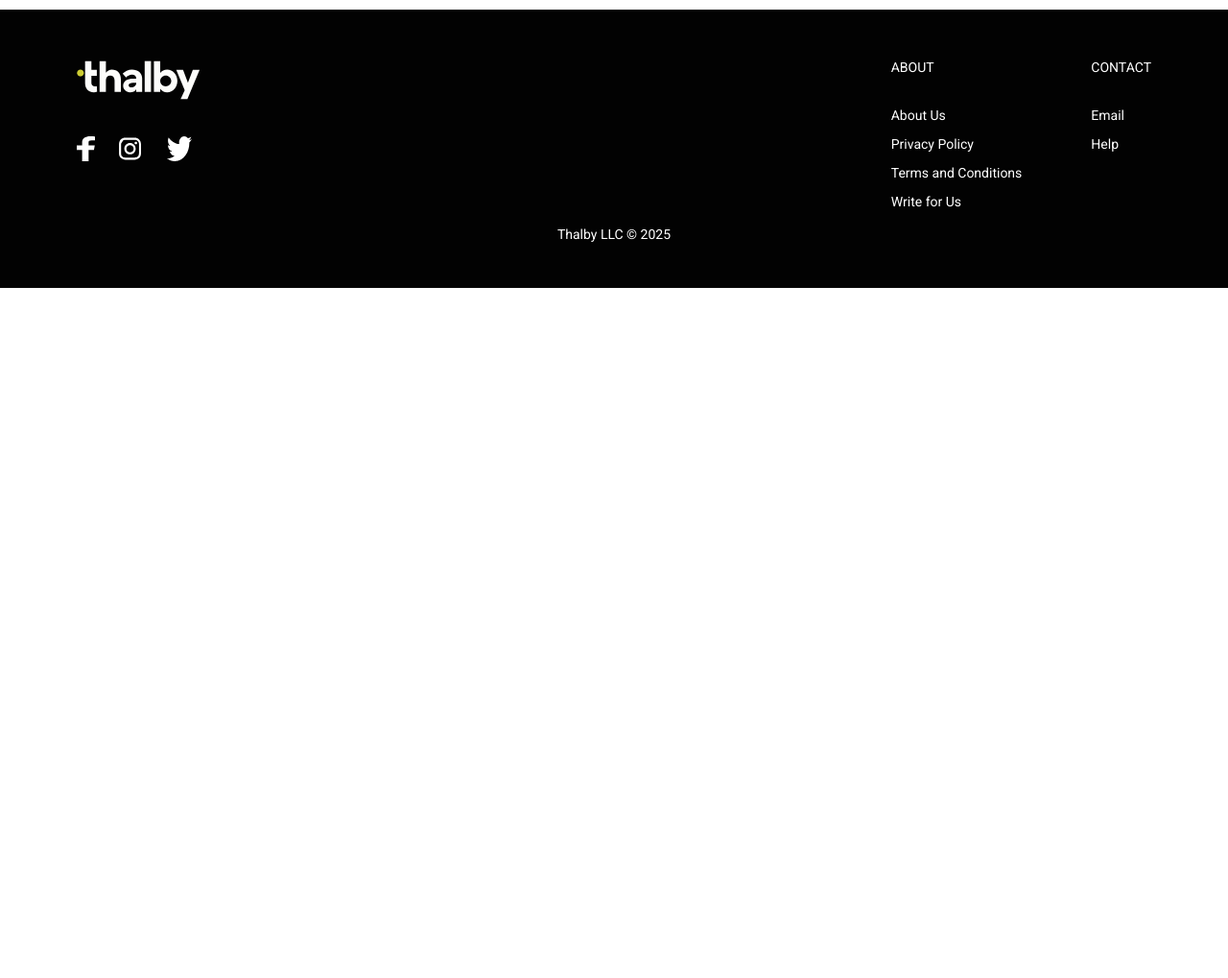
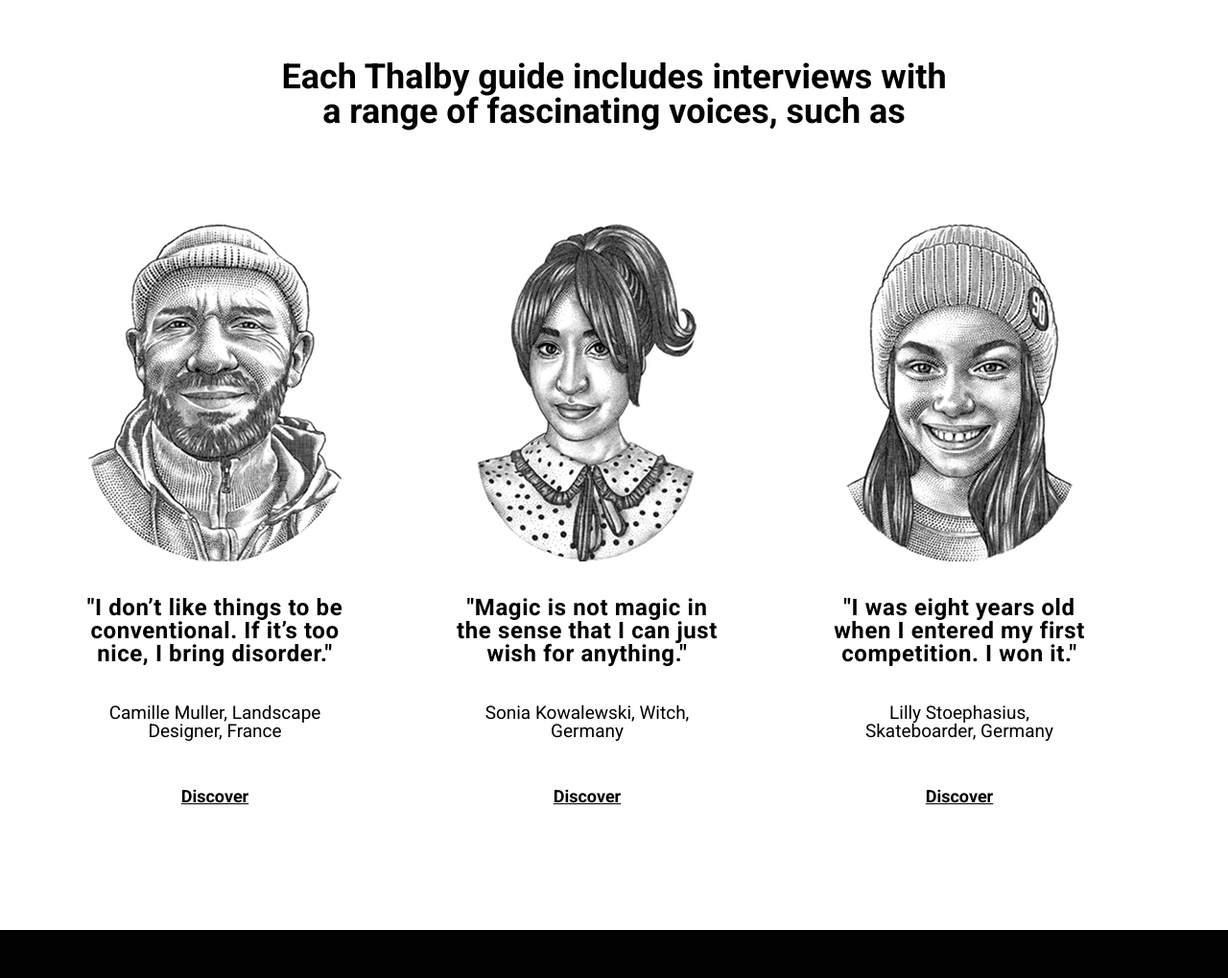
Before and after one commit to Denys-bit/thalby, a plain HTML site: page index.html in a window 1280 px wide. Shown: the part 4655-5674 px from the top of the page at 96% size. Before the commit the page ends 4955 px from the top, so only its background shows below. Drawn offline with Linux system fonts and the light colour scheme.

Commit message:
interviews v1

```diff
--- a/css/base/index.css
+++ b/css/base/index.css
@@ -47,6 +47,7 @@ h1 {
 
 h2 {
     font-size: 36px;
+    font-weight: 700;
 }
 
 h3 {
--- a/css/components/index.css
+++ b/css/components/index.css
@@ -6,3 +6,4 @@
 @import url('bestsellers.css');
 @import url('guides-category.css');
 @import url('features.css');
+@import url('interviews.css');
--- /dev/null
+++ b/css/components/interviews.css
@@ -0,0 +1,54 @@
+.interviews {
+    margin-top: 52px;
+    margin-bottom: 130px;
+}
+
+.interviews__title {
+    max-width: 705px;
+    text-align: center;
+    margin: 0 auto 100px;
+}
+
+.interviews__cards {
+    display: flex;
+}
+
+.interviews__card {
+    display: flex;
+    flex-direction: column;
+    align-items: center;
+    justify-content: center;
+    margin-right: 100px;
+    max-width: 288px;
+}
+
+.interviews__card:last-child {
+    margin-right: 0;
+}
+
+.interviews__card-image {
+    width: 288px;
+    height: 351px;
+}
+
+.interviews__card-title {
+    padding-top: 36px;
+    font-size: 24px;
+    font-weight: 700;
+    text-align: center;
+    letter-spacing: 0.6px;
+}
+
+.interviews__card-bio {
+    padding-top: 40px;
+    font-size: 19px;
+    text-align: center;
+    max-width: 250px;
+}
+
+
+.interviews__card-reference {
+    padding-top: 50px;
+    font-size: 18px;
+    text-decoration: underline;
+}
--- a/index.html
+++ b/index.html
@@ -200,6 +200,37 @@
                 </div>
 
             </section>
+
+            <section class="interviews">
+                <h2 class="interviews__title">Each Thalby guide includes interviews with a range of fascinating voices,
+                    such as</h2>
+
+                <div class="interviews__cards">
+                    <div class="interviews__card">
+                        <img class="interviews__card-image" src="img/man1.png" alt="">
+                        <h3 class="interviews__card-title">"I don’t like things to be conventional. If it’s too nice, I
+                            bring disorder."</h2>
+                        <p class="interviews__card-bio">Camille Muller, Landscape Designer, France</p>
+                        <a class="interviews__card-reference" href="#">Discover</a>
+                    </div>
+
+                    <div class="interviews__card">
+                        <img class="interviews__card-image" src="img/girl1.png" alt="">
+                        <h3 class="interviews__card-title">"Magic is not magic in the sense that I can just wish for
+                            anything."</h2>
+                        <p class="interviews__card-bio">Sonia Kowalewski, Witch, Germany</p>
+                        <a class="interviews__card-reference" href="#">Discover</a>
+                    </div>
+
+                    <div class="interviews__card">
+                        <img class="interviews__card-image" src="img/girl2.png" alt="">
+                        <h3 class="interviews__card-title">"I was eight years old when I entered my first competition. I
+                            won it."</h2>
+                        <p class="interviews__card-bio">Lilly Stoephasius, Skateboarder, Germany</p>
+                        <a class="interviews__card-reference" href="#">Discover</a>
+                    </div>
+                </div>
+            </section>
         </div>
     </main>
 
```
Also changed, not shown: img/girl1.png (added), img/girl2.png (added), img/man1.png (added).
